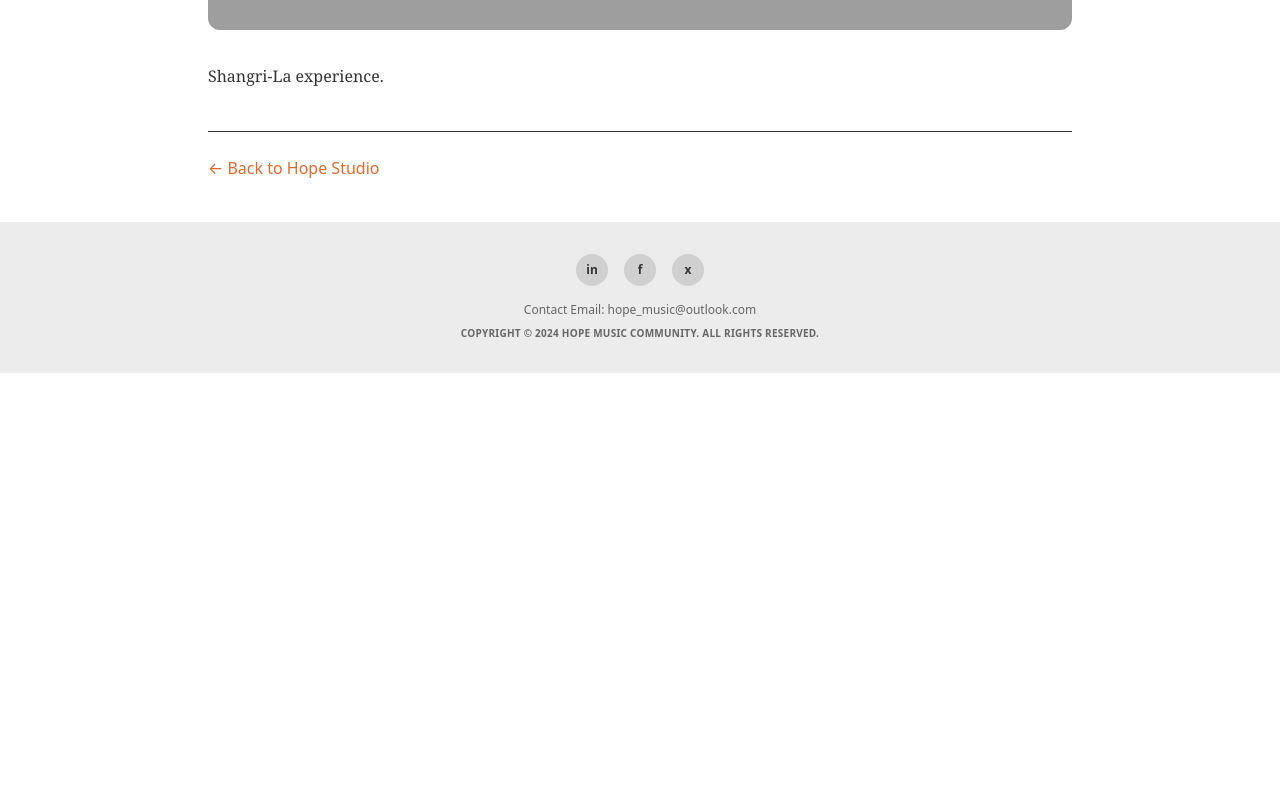
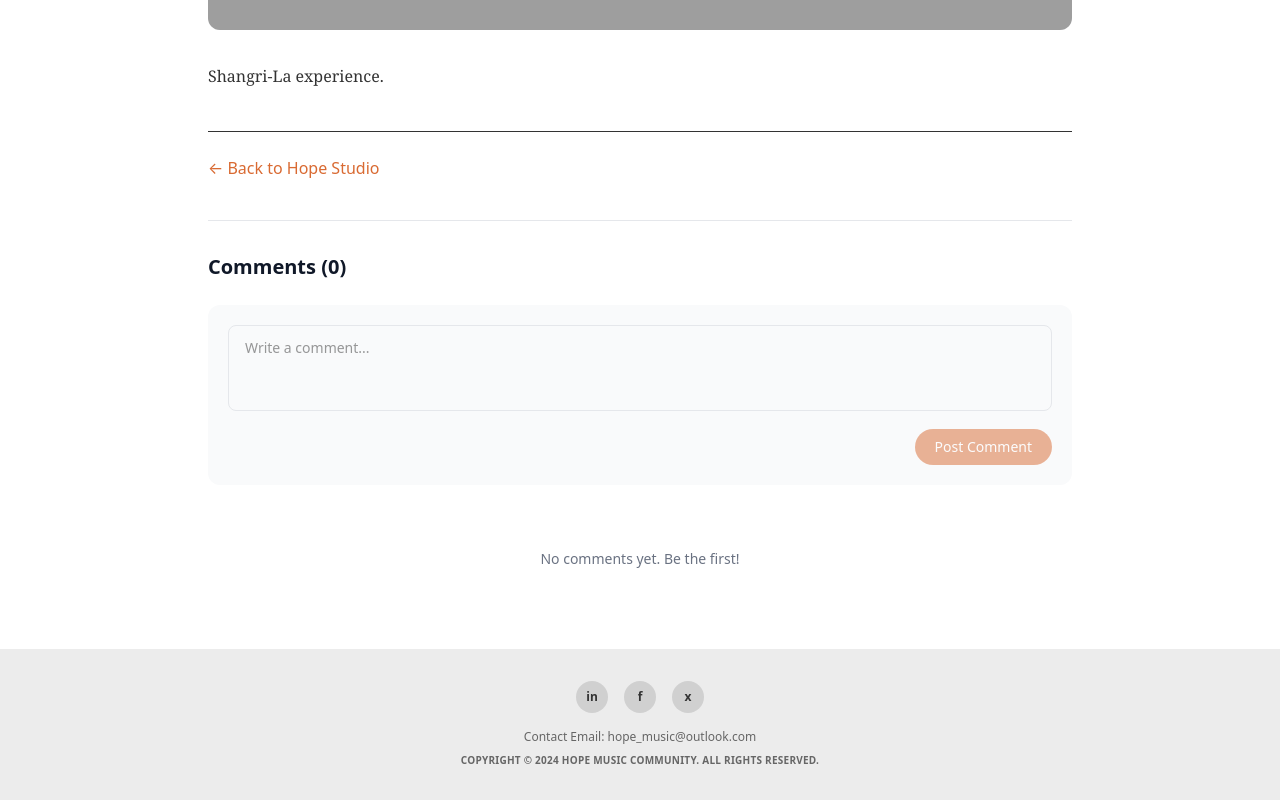
Before and after one commit to hope-music/hope-music-community, a Next.js app: page /hope-studio/shangri-la in a window 1280 px wide. Shown: the part 713-1513 px from the top of the page. Before the commit the page ends 1086 px from the top, so only its background shows below. Built offline with nearby package versions, Linux system fonts and the light colour scheme; no server answers; grey boxes are pictures that could not be loaded.

Commit message:
Add comment section to Hope Studio detail pages
Co-authored-by: Cursor <cursoragent@cursor.com>

```diff
--- a/src/app/hope-studio/[id]/page.tsx
+++ b/src/app/hope-studio/[id]/page.tsx
@@ -4,6 +4,7 @@ import { use } from "react";
 import { useState, useEffect } from "react";
 import Image from "next/image";
 import Link from "next/link";
+import { CommentSection } from "@/components/comments/CommentSection";
 
 interface ContentItem {
   id: string;
@@ -97,6 +98,11 @@ export default function HopeStudioDetailPage({ params }: PageProps) {
           </Link>
         </div>
       </article>
+
+      {/* Comments Section */}
+      <div className="mx-auto max-w-4xl px-4 pb-12">
+        <CommentSection pageId={`hope-studio-${id}`} storageKey="hope_studio_comments" />
+      </div>
     </main>
   );
 }
```
